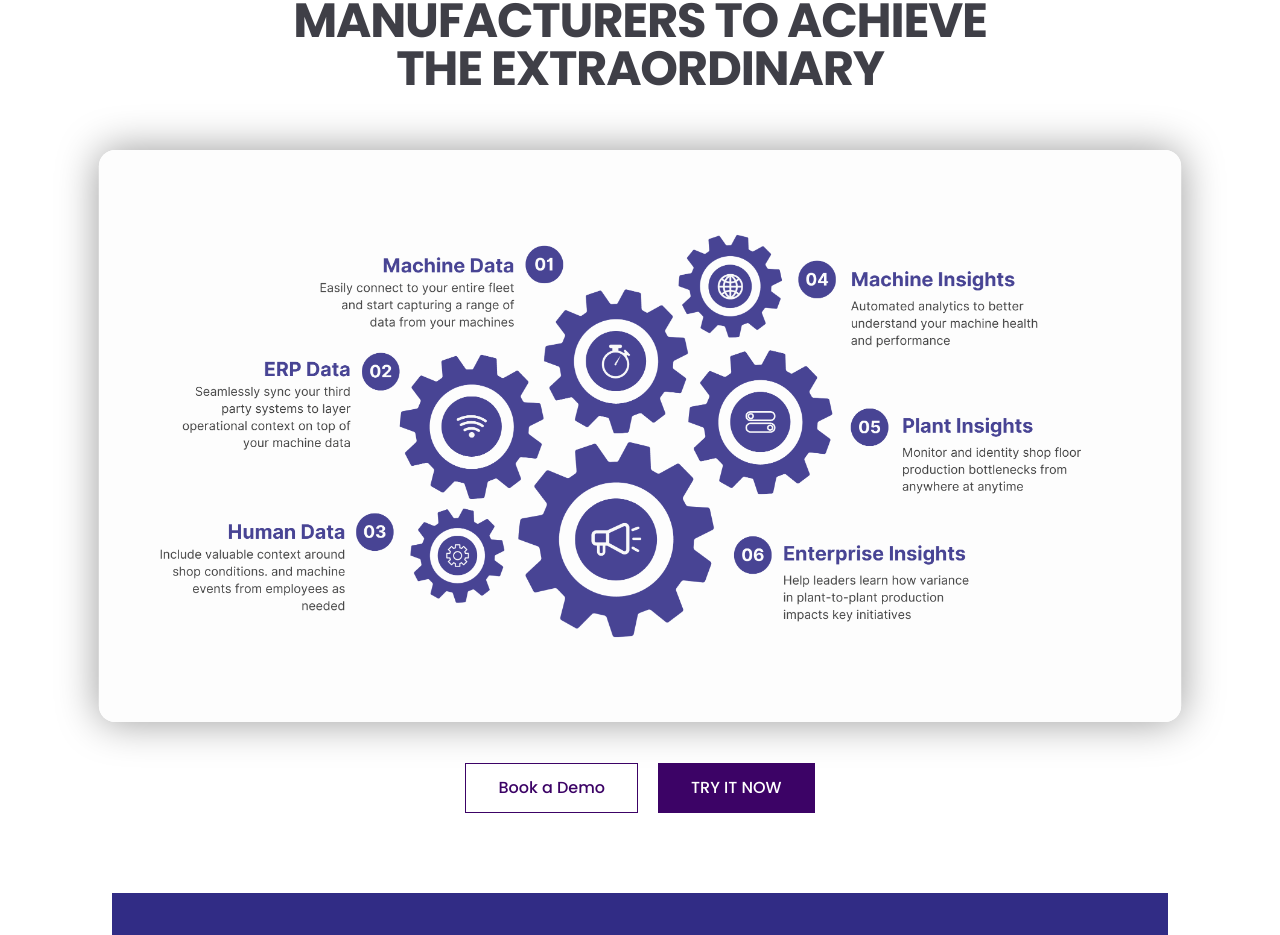
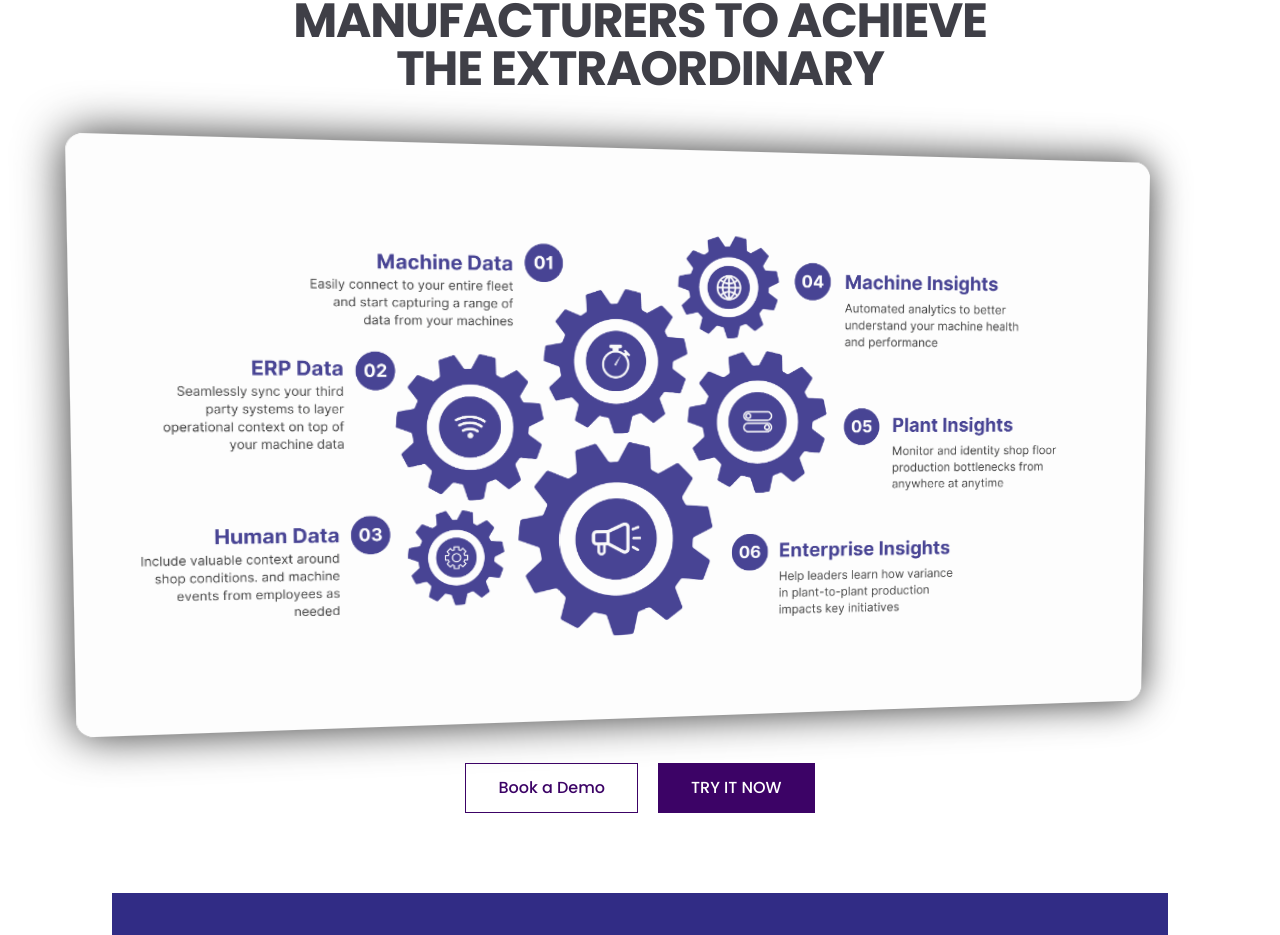
Before and after one commit to inakshranawat/robato-project, a React (Vite) app in the folder client/: page / in a window 1280 px wide. Shown: the part 1274-2209 px from the top of the page. Built offline with nearby package versions, Linux system fonts and the light colour scheme; a web font is replaced by a local one.

Commit message:
added the animation  in the insights

```diff
--- a/client/src/components/Insights.jsx
+++ b/client/src/components/Insights.jsx
@@ -1,9 +1,9 @@
 import React from 'react'
 import { useNavigate } from 'react-router-dom'
 import { useAppContext } from '../context/useContext'
-import {motion , useMotionValue, useTransform } from "framer-motion"
+import {motion , useMotionValue, useTransform,  useAnimation  } from "framer-motion"
 import { HandShake, InsightImage } from '../assets/assets'
-import { useRef } from "react";
+import { useRef , useEffect } from "react";
 
 
 
@@ -12,20 +12,20 @@ const Insights = () => {
     const {setDemoOpen} = useAppContext()
 
   const ref = useRef(null);
-
   const x = useMotionValue(0.5);
   const y = useMotionValue(0.5);
+  const controls = useAnimation();
 
+  // Rotation + Scale
   const rotateX = useTransform(y, [0, 1], [10, -10]);
   const rotateY = useTransform(x, [0, 1], [-10, 10]);
-  const scale = useTransform(x, [0, 1], [1, 1.05]); // useTransform instead of interpolate
-
+  const scale = useTransform(x, [0, 1], [1, 1.05]);
 
   // Dynamic shadow
   const boxShadow = useTransform(
     [x, y],
     ([latestX, latestY]) =>
-      `${(latestX - 0.5) * 60}px ${(latestY - 0.5) * 60}px 40px rgba(0,0,0,0.4)`
+      `${(latestX - 0.5) * 60}px ${(latestY - 0.5) * 60}px 40px rgba(0,0,0,0.8)`
   );
 
   const handleMouseMove = (e) => {
@@ -35,14 +35,35 @@ const Insights = () => {
     const posY = (e.clientY - rect.top) / rect.height;
     x.set(posX);
     y.set(posY);
+
+    // Stop idle animation while interacting
+    controls.stop();
   };
 
   const handleMouseLeave = () => {
     x.set(0.5);
     y.set(0.5);
+    startIdleAnimation(); // Restart idle animation
   };
 
+  // Idle motion effect
+  const startIdleAnimation = () => {
+    controls.start({
+      rotateX: [6, -8, 6],
+      rotateY: [-6, 8, -6],
+      scale: [1, 1.03, 1],
+      transition: {
+        rotateX: { duration: 4, repeat: Infinity, ease: "easeInOut" },
+        rotateY: { duration: 5, repeat: Infinity, ease: "easeInOut" },
+        scale: { duration: 3, repeat: Infinity, ease: "easeInOut" },
+      },
+    });
+  };
 
+  // Start idle animation initially
+  useEffect(() => {
+    startIdleAnimation();
+  }, []);
   return (
      <>
        <div className="px-4 sm:px-6 lg:px-8">
@@ -66,18 +87,23 @@ const Insights = () => {
         alt="Analytics Platform"
         className="w-full h-auto rounded-2xl cursor-pointer"
         style={{
-          rotateX: rotateX,
-          rotateY: rotateY,
-          scale: scale,
-          boxShadow: boxShadow, // useTransform handles it
+          rotateX,
+          rotateY,
+          scale,
+          boxShadow,
         }}
+        animate={controls}
         transition={{ type: "spring", stiffness: 100, damping: 12 }}
       />
     </div>
 
-
           {/* Buttons Section */}
-          <div className='flex flex-col sm:flex-row items-center justify-center gap-4 sm:gap-5 mb-12 sm:mb-16 lg:mb-20 px-4'>
+          <motion.div
+            initial={{opacity:0 , y:-50}}
+            whileInView={{opacity:1,y:0}}
+            transition={{duration:1 , delay:0.7}}
+            viewport={{once:true}}
+          className='flex flex-col sm:flex-row items-center justify-center gap-4 sm:gap-5 mb-12 sm:mb-16 lg:mb-20 px-4'>
               <button
                 onClick={()=> setDemoOpen(true)}
                 className='w-full sm:w-auto cursor-pointer text-purple-950 border border-purple-950 px-6 sm:px-8 py-3 hover:text-white hover:bg-purple-950 bg-transparent transition-colors duration-300 font-medium'
@@ -90,7 +116,7 @@ const Insights = () => {
               >
                 TRY IT NOW
               </button>
-          </div>
+          </motion.div>
 
           {/* Testimonial Section */}
           <div className='w-full py-10 sm:py-16 lg:py-20 px-4 sm:px-8 lg:px-16 xl:px-20 flex flex-col lg:flex-row gap-8 lg:gap-12 xl:gap-20 bg-indigo-900 mt-12 sm:mt-16 lg:mt-20'>
```
